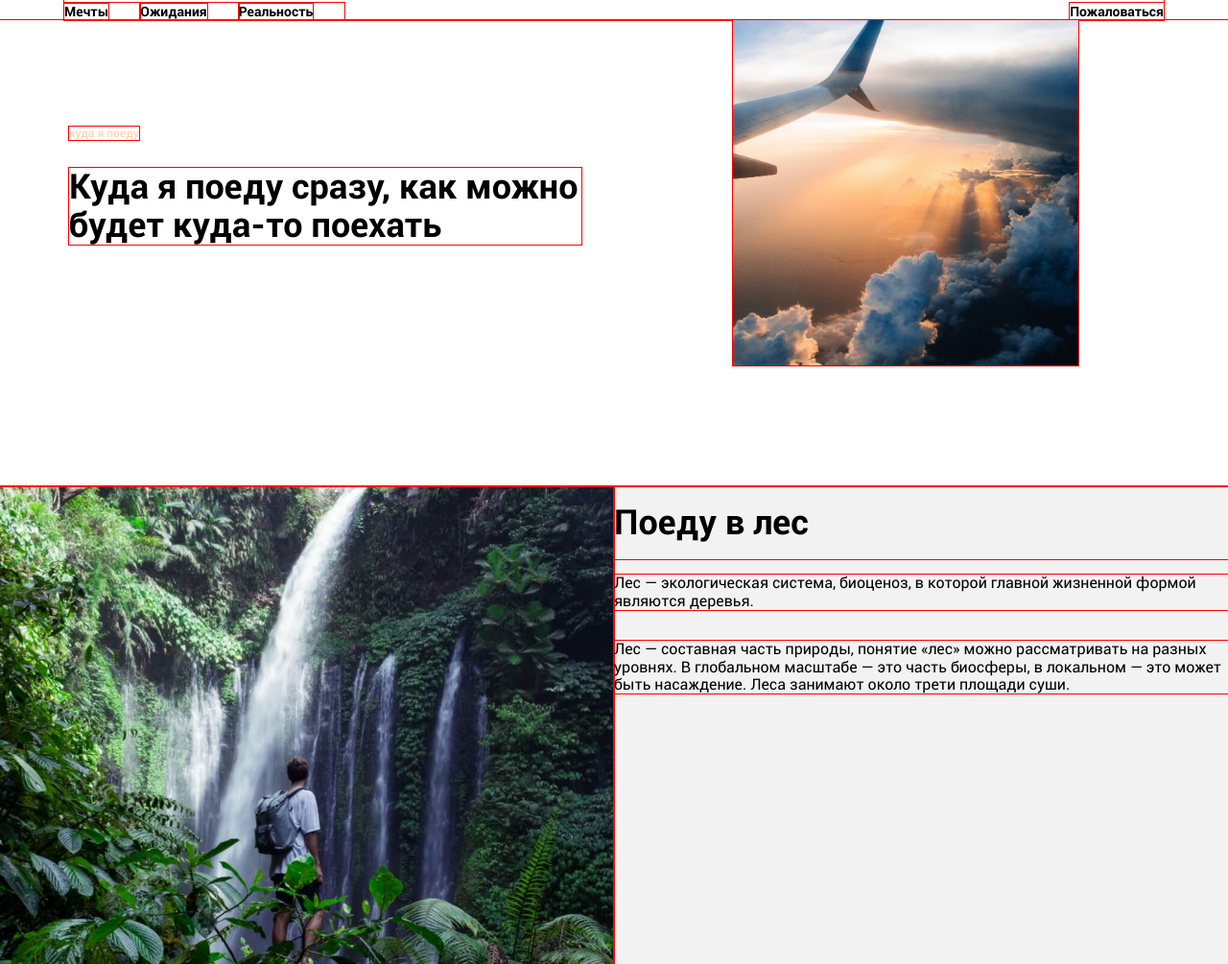
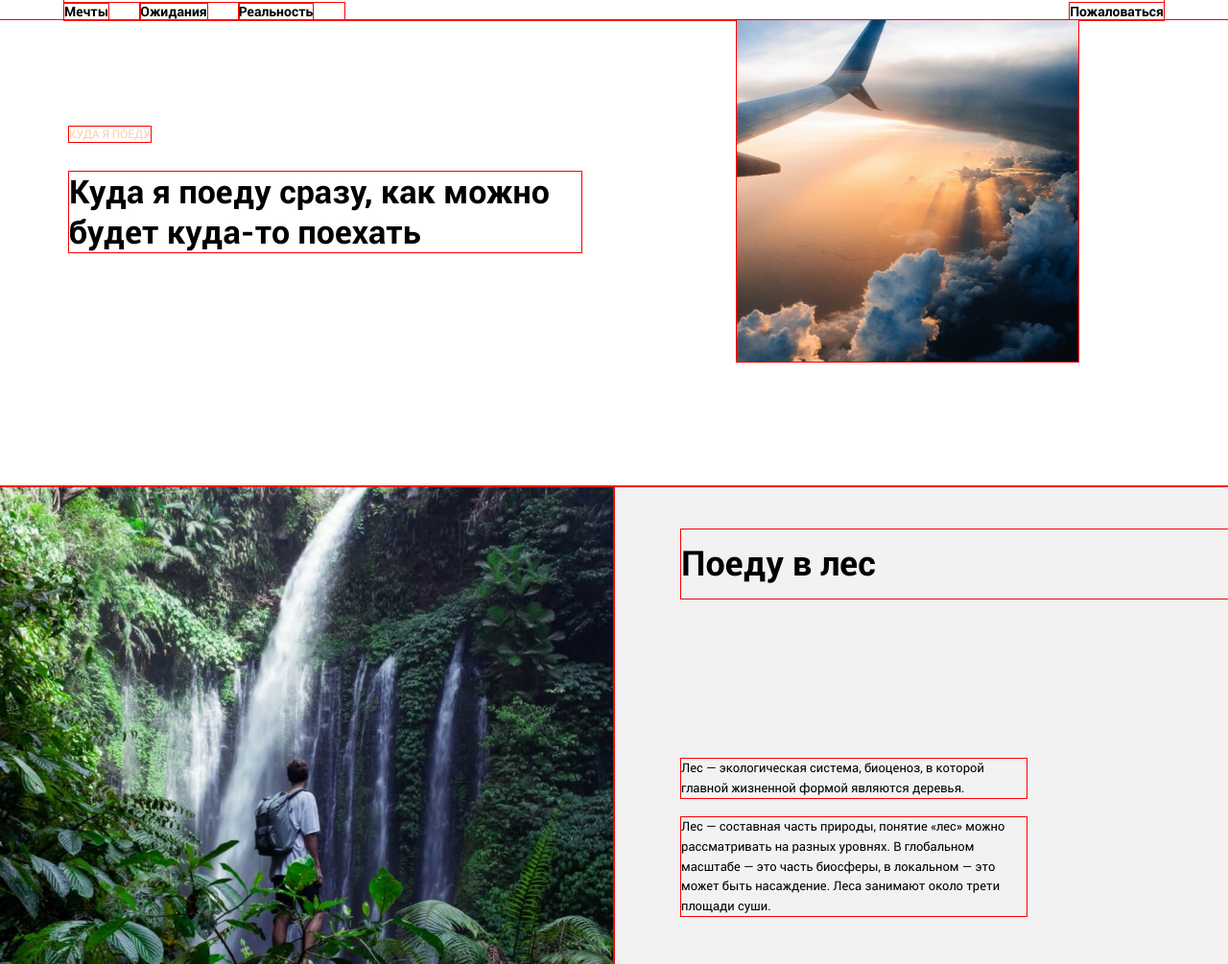
Before and after one commit to marlibon/team-work, a plain HTML site: page index.html in a window 1280 px wide. Shown: the part 47-1052 px from the top of the page at 96% size. Drawn offline with Linux system fonts and the light colour scheme.

Commit message:
блок places

```diff
--- a/blocks/intro/__img/intro__img.css
+++ b/blocks/intro/__img/intro__img.css
@@ -1,5 +1,5 @@
 .intro__img {
-    max-width: 360px;
+    max-width: 356px;
     aspect-ratio: 1/1;
     object-fit: cover;
     position: absolute;
--- a/blocks/intro/__subtitle/intro__subtitle.css
+++ b/blocks/intro/__subtitle/intro__subtitle.css
@@ -1,9 +1,11 @@
 .intro__subtitle {
     font-weight: 400;
     font-size: 12px;
-    line-height: 14px;
+    line-height: 16px;
+    letter-spacing: 5;
     color: #fecda7;
-    max-width: 108px;
+    text-transform: uppercase;
+    max-width: 140px;
     position: absolute;
     margin: 0;
     margin-bottom: 28px;
--- a/blocks/intro/__title/intro__title.css
+++ b/blocks/intro/__title/intro__title.css
@@ -1,10 +1,11 @@
 .intro__title {
     font-weight: 700;
-    font-size: 36px;
-    line-height: 40px;
+    font-size: 34px;
+    line-height: 42px;
+    letter-spacing: 0.1;
     max-width: 534px;
     position: absolute;
     margin: 0;
     left: 72px;
-    top: 154px;
+    top: 158px;
 }
--- a/blocks/place/__image/place__image.css
+++ b/blocks/place/__image/place__image.css
@@ -1,5 +1,7 @@
 .place__image {
     object-fit: cover;
-    width: 640px;
-    height: 530px;
+    width: 100%;
+    /*height: 535px;*/
+    aspect-ratio: 6/5;
+    grid-area: image;
 }
--- a/blocks/place/__paragraph/place__paragraph.css
+++ b/blocks/place/__paragraph/place__paragraph.css
@@ -1,5 +1,18 @@
-.place_paragraph {
+.place__paragraph {
     font-weight: 400;
-    font-size: 14px;
-    line-height: 21px;
+    font-size: 13px;
+    line-height: 1.58;
+    margin: 0;
+    margin-left: 70px;
+    margin-bottom: 20px;
+    max-width: 360px;
+    letter-spacing: 0.2;
 }
+
+/*.place__paragraph:nth-of-type(2n) {
+
+}
+
+.place__paragraph:nth-of-type(3n) {
+
+}*/
--- a/blocks/place/__paragraphs/place__paragraphs.css
+++ b/blocks/place/__paragraphs/place__paragraphs.css
@@ -1,4 +1,5 @@
 .place__paragraphs {
      display: flex;
      flex-direction: column;
+     grid-area: paragraphs;
 }
--- a/blocks/place/__title/place__title.css
+++ b/blocks/place/__title/place__title.css
@@ -1,6 +1,34 @@
 .place__title {
    font-weight: 700;
    font-size: 36px;
-   line-height: 76px;
+   line-height: 72px;
+   letter-spacing: 0.4;
    margin: 0;
+   margin-left: 70px;
+   margin-top: 45px;
+   margin-bottom: 167px;
 }
+
+@media screen and (max-width: 1140px) {
+   .place__title {
+      font-size: 32px;
+      line-height: 64px;
+      margin-bottom: 140px;
+   }
+}
+
+@media screen and (max-width: 948px) {
+   .place__title {
+       font-size: 26px;
+       line-height: 46px;
+   }
+}
+
+/*@media screen and (max-width: 686px) {
+   .place__title {
+       font-size: 32px;
+       line-height: 35px;
+       max-width: 288px;
+       margin-left: 16px;
+   }
+}*/
--- a/blocks/place/place.css
+++ b/blocks/place/place.css
@@ -1,9 +1,15 @@
 .place {
     font-family: 'Roboto', Arial, sans-serif;
     display: grid;
-    grid-template-columns: 640px 640px;
-    /*grid-template-areas:
-        'image title'
-        'image paragraphs';*/
-        max-width: 1280px;
+    grid-template-columns: minmax(320px, 1fr) minmax(320px, 1fr);
+    grid-template-areas:
+        'image paragraphs';
+    max-width: 100%;
+    /*max-height: 100% - 58.2%;*/
+    margin: 0;
 }
+
+.place:nth-of-type(2n) {
+    grid-template-areas:
+        'paragraphs image';
+}
--- a/index.html
+++ b/index.html
@@ -38,16 +38,16 @@
         </div>
       </article>
       <article class="place">
-        <h2 class="place__title">Поеду в&nbsp;горы</h2>
         <img src="./images/places-mountains.jpeg" alt="мужчина смотрит на снежные горные вершины и восходящее солнце" class="place__image">
         <div class="place__paragraphs">
+          <h2 class="place__title">Поеду в&nbsp;горы</h2>
           <p class="place__paragraph">Горные системы занимают 64&nbsp;% поверхности Азии, 36&nbsp;%&nbsp;&mdash; Северной Америки, 25&nbsp;%&nbsp;&mdash; Европы, 22&nbsp;%&nbsp;&mdash; Южной Америки, 17&nbsp;%&nbsp;&mdash; Австралии и&nbsp;3&nbsp;%&nbsp;&mdash; Африки. В&nbsp;целом 24&nbsp;% земной поверхности приходится на&nbsp;горы.&nbsp;10&nbsp;% всех людей живёт на&nbsp;территории гор. В&nbsp;горах берёт своё начало большинство рек Земли.</p>
         </div>
       </article>
       <article class="place">
-        <h2 class="place__title">Поеду на Чёрное море</h2>
         <img src="./images/places-black-sea.jpeg" alt="девушка смотрит на волны Черного моря" class="place__image">
         <div class="place__paragraphs">
+          <h2 class="place__title">Поеду на Чёрное море</h2>
           <p class="place__paragraph">Я&nbsp;уплыву туда, где ни&nbsp;разу я&nbsp;не&nbsp;был, туда, где никто раньше не&nbsp;был. Никто и&nbsp;никогда раньше не&nbsp;был, я&nbsp;уплыву. Я&nbsp;позову тебя смотреть на&nbsp;синее небо и&nbsp;пить по&nbsp;капле синее небо, и&nbsp;падать в&nbsp;это синее небо, я&nbsp;позову.</p>
           <p class="place__paragraph">Уеду я&nbsp;на&nbsp;Чёрное-Чёрное море, на&nbsp;Чёрное-Чёрное море, на&nbsp;Чёрное-Чёрное море уеду&nbsp;я. Уеду я&nbsp;на&nbsp;Чёрное- Чёрное море, на&nbsp;Чёрное-Чёрное море, на&nbsp;Чёрное- Чёрное море.</p>
           <p class="place__paragraph">Уеду&nbsp;я.</p>
```
